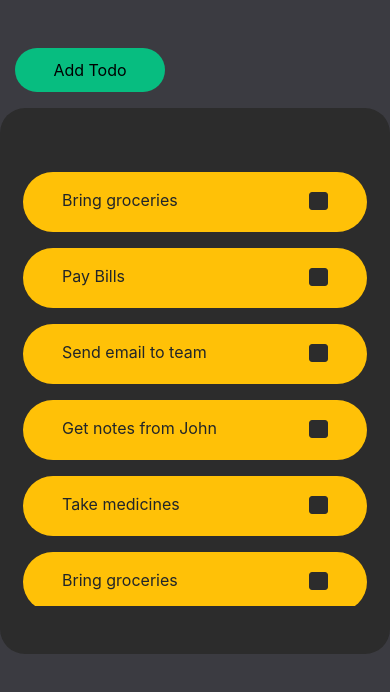
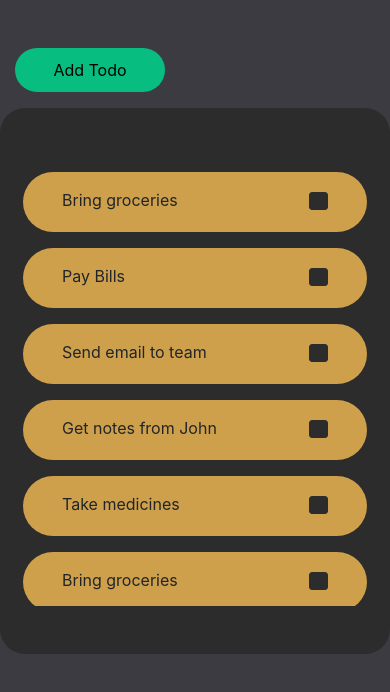
Before and after one commit to abhinandshetty/todoreactapp, a React (Create React App) app: page / in a window 390 px wide. Shown: the top 692 px of the page. Built offline with nearby package versions, Linux system fonts and the light colour scheme.

Commit message:
Added responsiveness

```diff
--- a/src/App.css
+++ b/src/App.css
@@ -40,6 +40,19 @@ input[type=checkbox]:checked:after {
   top: 7px;
   left: 22px;
 }
+
+.todo-high {
+  background-color: #ce4b4b;
+}
+
+.todo-med {
+  background-color: #cea04b;
+}
+
+.todo-low {
+  background-color: #4b98ce;
+}
+
 
 .completed-todo {
   text-decoration: line-through;
--- a/src/components/Todo.tsx
+++ b/src/components/Todo.tsx
@@ -16,7 +16,7 @@ export class Todo extends Component<ITodo,ITodo> {
 
     render() {
         return (
-            <div className={`row bg-warning my-3 mx-2 py-3 px-4 todo  ${this.state.isCompleted ? "completed-todo" : ""}`}>
+            <div className={`row todo-med my-3 mx-2 py-3 px-4 todo  ${this.state.isCompleted ? "completed-todo" : ""}`}>
                 <div className={`col-10`}>
                     {this.props.title}
                 </div>
```
